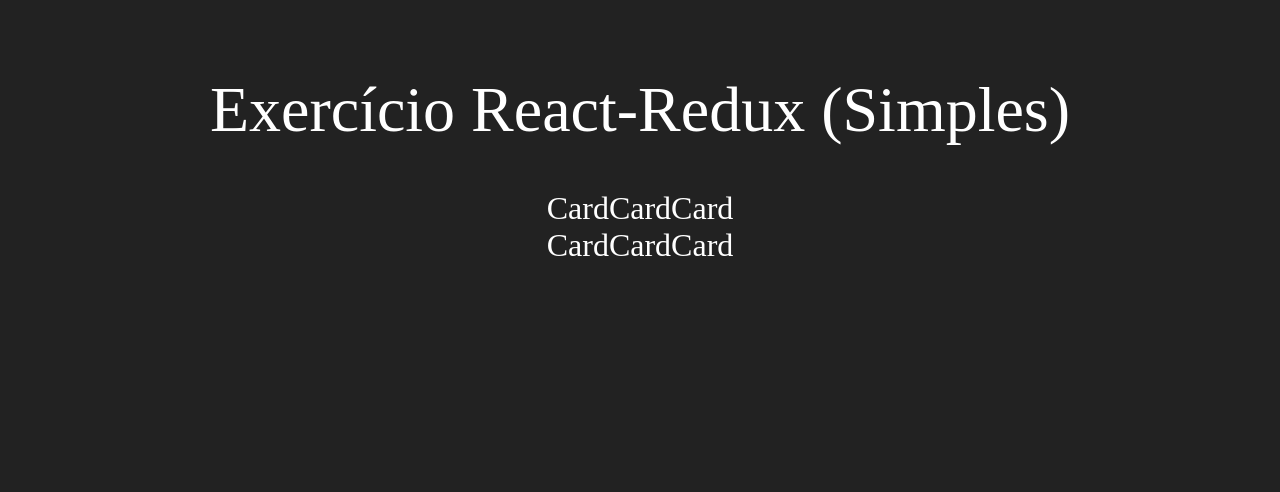
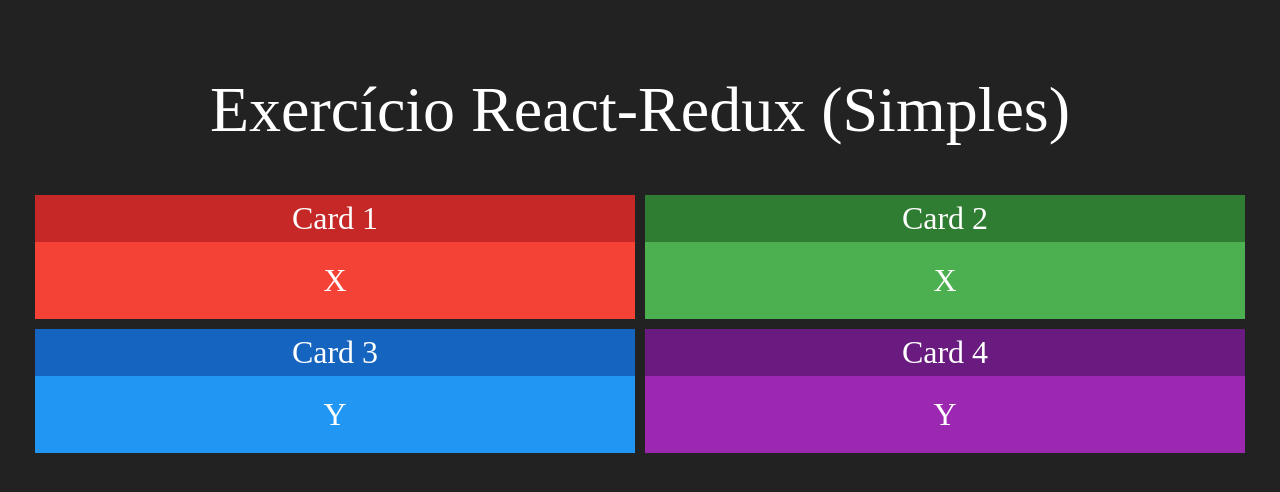
Before and after one commit to Roger-Franco/redux-simples, a React (Create React App) app: page / in a window 1280 px wide. Shown: the top 492 px of the page. Built offline with nearby package versions, Linux system fonts and the light colour scheme.

Commit message:
Componente Card

```diff
--- a/src/App.css
+++ b/src/App.css
@@ -1,7 +1,7 @@
 .App {
   display: flex;
   flex-direction: column;
-  align-items: center;
+  text-align: center;
 }
 
 h1 {
--- a/src/App.js
+++ b/src/App.js
@@ -7,14 +7,12 @@
     <div className="App">
       <h1>Exercício React-Redux (Simples)</h1>
       <div className='linha'>
-        <Card></Card>
-        <Card></Card>
-        <Card></Card>
+        <Card title="Card 1" red>X</Card>
+        <Card title="Card 2" green>X</Card>
       </div>
       <div className='linha'>
-        <Card></Card>
-        <Card></Card>
-        <Card></Card>
+        <Card title="Card 3" blue>Y</Card>
+        <Card title="Card 4" purple>Y</Card>
       </div>
     </div>
   );
--- a/src/components/Card.css
+++ b/src/components/Card.css
@@ -0,0 +1,32 @@
+.Card {
+  flex: 1;
+  display: flex;
+  flex-direction: column;
+  margin: 5px;
+}
+
+.Card .Header {
+  display: flex;
+  justify-content: center;
+}
+
+.Card .Header .Title {
+  flex: 1;
+  padding: 5px;
+}
+
+.Card .Content {
+  padding: 20px;
+}
+
+.Card.Red .Header { color: #fff; background-color: #c62828; }
+.Card.Red .Content {  background-color: #f44336; }
+
+.Card.Green .Header { color: #fff; background-color: #2e7d32; }
+.Card.Green .Content {  background-color: #4caf50; }
+
+.Card.Blue .Header { color: #fff; background-color: #1565c0; }
+.Card.Blue .Content {  background-color: #2196f3; }
+
+.Card.Purple .Header { color: #fff; background-color: #6a1b80; }
+.Card.Purple .Content {  background-color: #9c27b0; }
--- a/src/components/Card.jsx
+++ b/src/components/Card.jsx
@@ -1,10 +1,23 @@
 import './Card.css'
 import React from 'react';
 
+function getColor(props) {
+  if (props.red) return "Red"
+  if (props.green) return "Green"
+  if (props.blue) return "Blue"
+  if (props.purple) return "Purple"
+  return ""
+}
+
 export default props => {
   return (
-    <div>
-      Card
+    <div className={`Card ${getColor(props)}`}>
+      <div className='Header'>
+        <span className='Title'>{props.title}</span>
+      </div>
+      <div className='Content'>
+        {props.children}
+      </div>
     </div>
   )
 }
```
